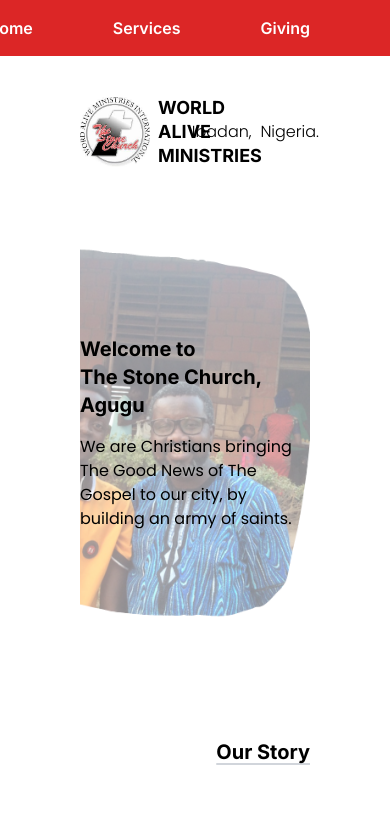
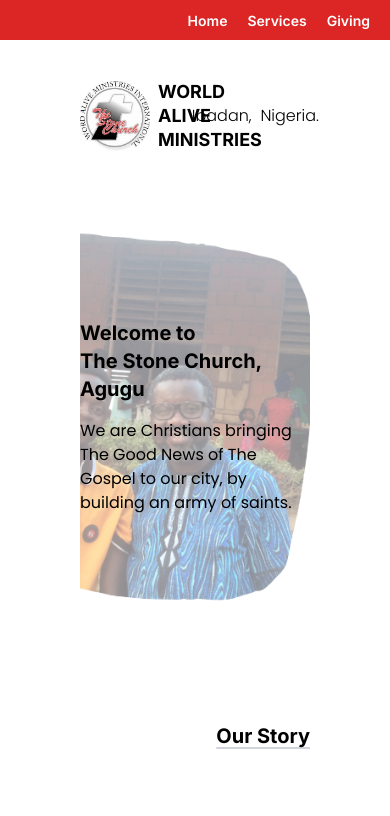
Before and after one commit to Ola4606/tsc-agugu, a React (Create React App) app: page / in a window 390 px wide. Shown: the top 816 px of the page. Built offline with nearby package versions, Linux system fonts and the light colour scheme.

Commit message:
Made Nav bar mobile responsive

```diff
--- a/src/components/general/Nav.tsx
+++ b/src/components/general/Nav.tsx
@@ -3,7 +3,7 @@ import { Link } from "react-router-dom";
 
 function Nav() {
   return (
-    <div className="w-full h-14 bg-red-600 flex justify-end items-center pr-20 mb-10">
+    <div className="w-full md:h-14 bg-red-600 flex justify-end items-center py-2 md:py-0 pr-5 md:pr-20 mb-10">
       <Link to="/">
         <span className="nav-text">Home</span>
       </Link>
--- a/src/index.css
+++ b/src/index.css
@@ -556,12 +556,20 @@ video {
   margin-bottom: 3rem;
 }
 
+.mt-10{
+  margin-top: 2.5rem;
+}
+
+.mt-8{
+  margin-top: 2rem;
+}
+
+.mt-14{
+  margin-top: 3.5rem;
+}
+
 .mt-20{
   margin-top: 5rem;
-}
-
-.mt-10{
-  margin-top: 2.5rem;
 }
 
 .ml-10{
@@ -588,40 +596,20 @@ video {
   margin-bottom: 4rem;
 }
 
-.mb-2{
-  margin-bottom: 0.5rem;
+.flex{
+  display: flex;
 }
 
-.mt-8{
-  margin-top: 2rem;
-}
-
-.mt-14{
-  margin-top: 3.5rem;
-}
-
-.flex{
-  display: flex;
+.h-\[450px\]{
+  height: 450px;
 }
 
 .h-\[70px\]{
   height: 70px;
 }
 
-.h-14{
-  height: 3.5rem;
-}
-
 .h-auto{
   height: auto;
-}
-
-.h-\[450px\]{
-  height: 450px;
-}
-
-.h-full{
-  height: 100%;
 }
 
 .min-h-\[100vh\]{
@@ -654,14 +642,6 @@ video {
 
 .w-\[500px\]{
   width: 500px;
-}
-
-.list-inside{
-  list-style-position: inside;
-}
-
-.list-disc{
-  list-style-type: disc;
 }
 
 .flex-col{
@@ -700,29 +680,25 @@ video {
   border-radius: 0.75rem;
 }
 
+.bg-white\/\[\.50\]{
+  background-color: rgb(255 255 255 / .50);
+}
+
 .bg-red-600{
   --tw-bg-opacity: 1;
   background-color: rgb(220 38 38 / var(--tw-bg-opacity));
 }
 
-.bg-white\/\[\.50\]{
-  background-color: rgb(255 255 255 / .50);
+.bg-\[length\:100\%_auto\]{
+  background-size: 100% auto;
 }
 
 .bg-\[length\:auto_450px\]{
   background-size: auto 450px;
 }
 
-.bg-\[length\:auto_100vw\]{
-  background-size: auto 100vw;
-}
-
-.bg-\[length\:100\%_auto\]{
-  background-size: 100% auto;
-}
-
-.bg-\[length\:100\%_450px\]{
-  background-size: 100% 450px;
+.bg-center{
+  background-position: center;
 }
 
 .bg-right{
@@ -733,10 +709,6 @@ video {
   background-position: left;
 }
 
-.bg-center{
-  background-position: center;
-}
-
 .bg-no-repeat{
   background-repeat: no-repeat;
 }
@@ -744,6 +716,21 @@ video {
 .px-20{
   padding-left: 5rem;
   padding-right: 5rem;
+}
+
+.px-5{
+  padding-left: 1.25rem;
+  padding-right: 1.25rem;
+}
+
+.py-5{
+  padding-top: 1.25rem;
+  padding-bottom: 1.25rem;
+}
+
+.py-2{
+  padding-top: 0.5rem;
+  padding-bottom: 0.5rem;
 }
 
 .pt-10{
@@ -762,8 +749,8 @@ video {
   padding-bottom: 0.5rem;
 }
 
-.pr-20{
-  padding-right: 5rem;
+.pr-5{
+  padding-right: 1.25rem;
 }
 
 .text-center{
@@ -782,22 +769,12 @@ video {
   text-align: end;
 }
 
-.font-casual{
-  font-family: Poppins;
-}
-
 .font-title{
   font-family: Inter;
 }
 
-.text-sm{
-  font-size: 0.875rem;
-  line-height: 1.25rem;
-}
-
-.text-lg{
-  font-size: 1.125rem;
-  line-height: 1.75rem;
+.font-casual{
+  font-family: Poppins;
 }
 
 .text-xl{
@@ -808,6 +785,16 @@ video {
 .text-base{
   font-size: 1rem;
   line-height: 1.5rem;
+}
+
+.text-lg{
+  font-size: 1.125rem;
+  line-height: 1.75rem;
+}
+
+.text-sm{
+  font-size: 0.875rem;
+  line-height: 1.25rem;
 }
 
 .font-bold{
@@ -826,6 +813,16 @@ video {
   line-height: 1;
 }
 
+.text-black{
+  --tw-text-opacity: 1;
+  color: rgb(0 0 0 / var(--tw-text-opacity));
+}
+
+.text-gray-600{
+  --tw-text-opacity: 1;
+  color: rgb(75 85 99 / var(--tw-text-opacity));
+}
+
 .text-white{
   --tw-text-opacity: 1;
   color: rgb(255 255 255 / var(--tw-text-opacity));
@@ -836,19 +833,14 @@ video {
   color: rgb(220 38 38 / var(--tw-text-opacity));
 }
 
-.text-black{
-  --tw-text-opacity: 1;
-  color: rgb(0 0 0 / var(--tw-text-opacity));
-}
-
-.text-gray-600{
-  --tw-text-opacity: 1;
-  color: rgb(75 85 99 / var(--tw-text-opacity));
-}
-
 .underline{
   -webkit-text-decoration-line: underline;
           text-decoration-line: underline;
+}
+
+.decoration-slate-300{
+  -webkit-text-decoration-color: #cbd5e1;
+          text-decoration-color: #cbd5e1;
 }
 
 .decoration-gray-400{
@@ -861,27 +853,8 @@ video {
           text-decoration-color: #d1d5db;
 }
 
-.decoration-slate-600{
-  -webkit-text-decoration-color: #475569;
-          text-decoration-color: #475569;
-}
-
-.decoration-slate-400{
-  -webkit-text-decoration-color: #94a3b8;
-          text-decoration-color: #94a3b8;
-}
-
-.decoration-slate-300{
-  -webkit-text-decoration-color: #cbd5e1;
-          text-decoration-color: #cbd5e1;
-}
-
 .underline-offset-4{
   text-underline-offset: 4px;
-}
-
-.underline-offset-1{
-  text-underline-offset: 1px;
 }
 
 .shadow{
@@ -891,13 +864,21 @@ video {
 }
 
 .nav-text{
-  margin-left: 5rem;
+  margin-left: 1.25rem;
   font-family: Inter;
-  font-size: 1rem;
-  line-height: 1.5rem;
+  font-size: 0.875rem;
+  line-height: 1.25rem;
   font-weight: 600;
   --tw-text-opacity: 1;
   color: rgb(255 255 255 / var(--tw-text-opacity));
+}
+
+@media (min-width: 768px){
+  .nav-text{
+    margin-left: 5rem;
+    font-size: 1rem;
+    line-height: 1.5rem;
+  }
 }
 
 .bible-verse{
@@ -934,28 +915,32 @@ video {
     max-width: 450px;
   }
 
+  .sm\:text-2xl{
+    font-size: 1.5rem;
+    line-height: 2rem;
+  }
+
   .sm\:text-xl{
     font-size: 1.25rem;
     line-height: 1.75rem;
   }
-
-  .sm\:text-2xl{
-    font-size: 1.5rem;
-    line-height: 2rem;
-  }
 }
 
 @media (min-width: 768px){
-  .md\:mt-8{
-    margin-top: 2rem;
-  }
-
   .md\:mt-14{
     margin-top: 3.5rem;
   }
 
   .md\:mt-24{
     margin-top: 6rem;
+  }
+
+  .md\:mt-8{
+    margin-top: 2rem;
+  }
+
+  .md\:h-14{
+    height: 3.5rem;
   }
 
   .md\:max-w-\[450px\]{
@@ -966,14 +951,17 @@ video {
     max-width: 500px;
   }
 
-  .md\:text-base{
-    font-size: 1rem;
-    line-height: 1.5rem;
+  .md\:justify-end{
+    justify-content: flex-end;
   }
 
-  .md\:text-2xl{
-    font-size: 1.5rem;
-    line-height: 2rem;
+  .md\:py-0{
+    padding-top: 0px;
+    padding-bottom: 0px;
+  }
+
+  .md\:pr-20{
+    padding-right: 5rem;
   }
 
   .md\:text-3xl{
@@ -984,6 +972,16 @@ video {
   .md\:text-lg{
     font-size: 1.125rem;
     line-height: 1.75rem;
+  }
+
+  .md\:text-base{
+    font-size: 1rem;
+    line-height: 1.5rem;
+  }
+
+  .md\:text-2xl{
+    font-size: 1.5rem;
+    line-height: 2rem;
   }
 }
 
@@ -996,6 +994,16 @@ video {
     max-width: 650px;
   }
 
+  .lg\:text-5xl{
+    font-size: 3rem;
+    line-height: 1;
+  }
+
+  .lg\:text-xl{
+    font-size: 1.25rem;
+    line-height: 1.75rem;
+  }
+
   .lg\:text-3xl{
     font-size: 1.875rem;
     line-height: 2.25rem;
@@ -1003,16 +1011,6 @@ video {
 
   .lg\:text-lg{
     font-size: 1.125rem;
-    line-height: 1.75rem;
-  }
-
-  .lg\:text-5xl{
-    font-size: 3rem;
-    line-height: 1;
-  }
-
-  .lg\:text-xl{
-    font-size: 1.25rem;
     line-height: 1.75rem;
   }
 
--- a/src/input.css
+++ b/src/input.css
@@ -5,7 +5,7 @@
 @tailwind utilities;
 
 .nav-text {
-  @apply font-title font-semibold text-white text-base ml-20;
+  @apply font-title font-semibold text-white text-sm md:text-base ml-5 md:ml-20;
 }
 
 .bible-verse {
```
